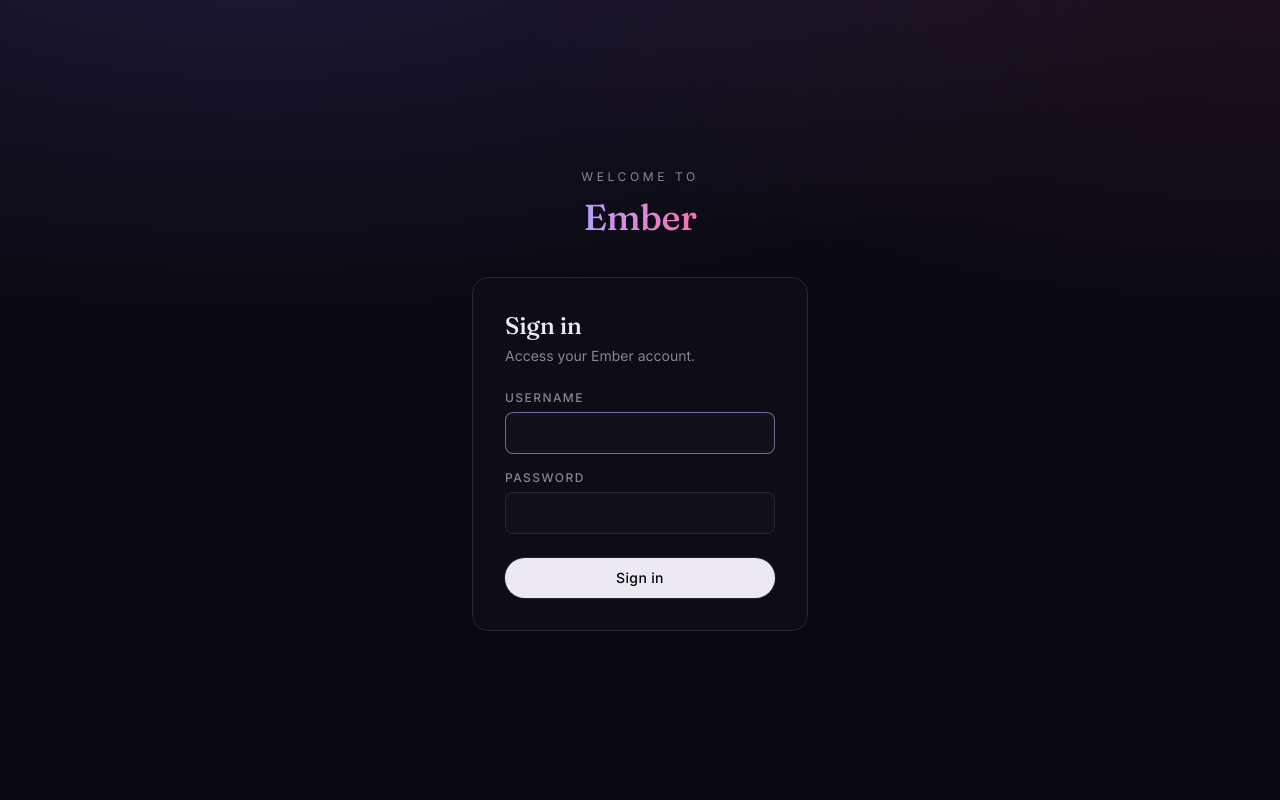
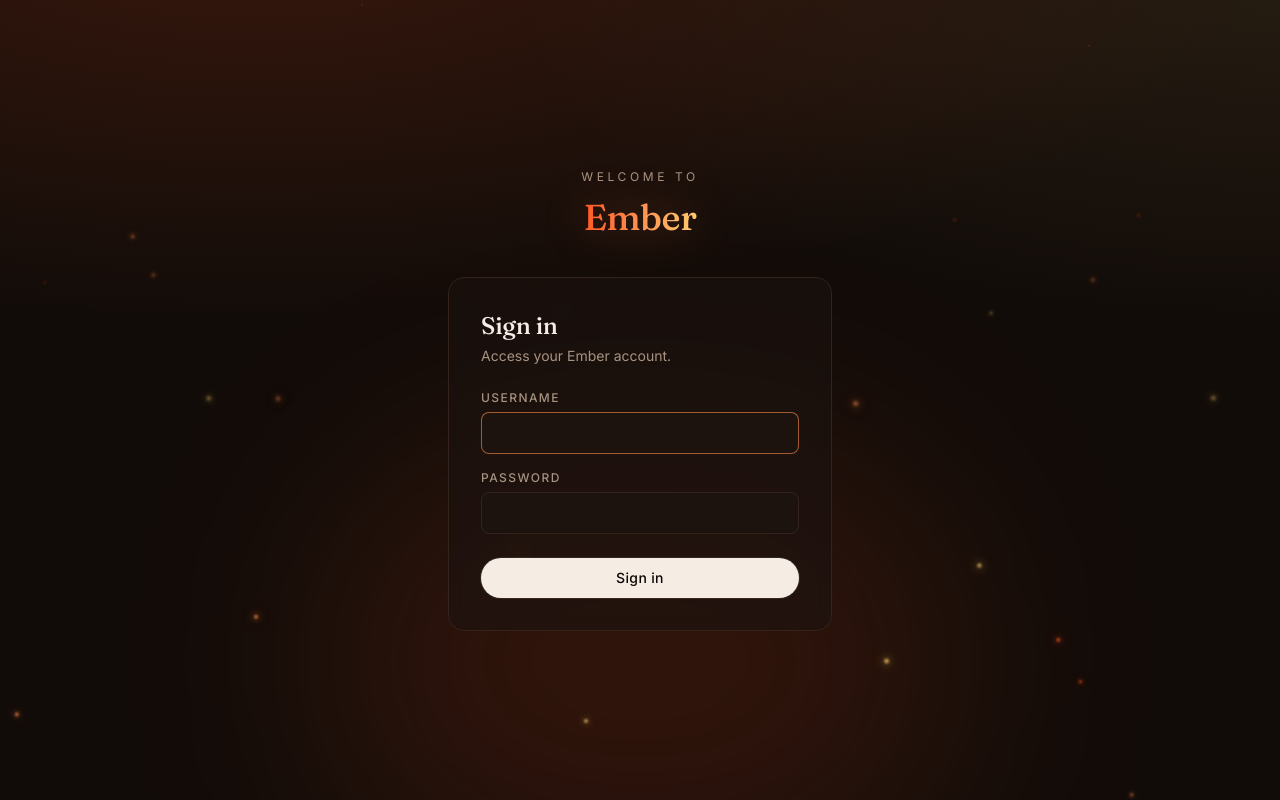
Before and after one commit to TobiasKjernell/artist_cms, a React (Vite) app: page / in a window 1280 px wide. Built offline with nearby package versions, Linux system fonts and the light colour scheme; no server answers.

Commit message:
added ember theme

```diff
--- /dev/null
+++ b/src/components/effects/EmberField.tsx
@@ -0,0 +1,58 @@
+import { useMemo, type CSSProperties } from 'react'
+
+type Ember = {
+  id: number
+  left: number
+  size: number
+  duration: number
+  delay: number
+  drift: number
+  color: string
+}
+
+const COLORS = ['var(--color-accent)', 'var(--color-accent-strong)', 'var(--color-accent-hot)']
+
+function randomEmbers(count: number): Ember[] {
+  return Array.from({ length: count }, (_, id) => {
+    const size = 2 + Math.random() * 4
+    return {
+      id,
+      left: Math.random() * 100,
+      size,
+      duration: 7 + Math.random() * 9,
+      // Negative delays start each particle mid-flight so the field feels
+      // already alive on first paint instead of bursting from the bottom.
+      delay: Math.random() * -14,
+      drift: (Math.random() - 0.5) * 120,
+      color: COLORS[Math.floor(Math.random() * COLORS.length)],
+    }
+  })
+}
+
+/** A field of drifting, glowing embers — used behind the login screen. */
+export function EmberField({ count = 32 }: { count?: number }) {
+  const embers = useMemo(() => randomEmbers(count), [count])
+
+  return (
+    <div className="ember-field" aria-hidden="true">
+      {embers.map((ember) => (
+        <span
+          key={ember.id}
+          className="ember-particle"
+          style={
+            {
+              left: `${ember.left}%`,
+              width: ember.size,
+              height: ember.size,
+              background: ember.color,
+              boxShadow: `0 0 ${ember.size * 2}px ${ember.color}, 0 0 ${ember.size * 6}px ${ember.color}`,
+              '--drift': `${ember.drift}px`,
+              '--duration': `${ember.duration}s`,
+              '--delay': `${ember.delay}s`,
+            } as CSSProperties
+          }
+        />
+      ))}
+    </div>
+  )
+}
--- a/src/components/intro/IntroAnimation.tsx
+++ b/src/components/intro/IntroAnimation.tsx
@@ -1,5 +1,6 @@
 import { useEffect, useState } from 'react'
 import { AnimatePresence, motion, type Variants } from 'framer-motion'
+import { EmberField } from '../effects/EmberField'
 
 const WORDMARK = 'EMBER'
 
@@ -20,7 +21,7 @@ export function IntroAnimation() {
 
   useEffect(() => {
     if (!visible) return
-    const dismiss = setTimeout(() => setVisible(false), 2600)
+    const dismiss = setTimeout(() => setVisible(false), 3600)
     return () => clearTimeout(dismiss)
   }, [visible])
 
@@ -30,7 +31,7 @@ export function IntroAnimation() {
         <motion.div
           className="fixed inset-0 z-[100] flex flex-col items-center justify-center overflow-hidden bg-ink"
           initial={{ opacity: 1 }}
-          exit={{ opacity: 0, transition: { duration: 0.7, ease: 'easeInOut' } }}
+          exit={{ opacity: 0, transition: { duration: 0.8, ease: 'easeInOut' } }}
           onClick={() => setVisible(false)}
           role="presentation"
         >
@@ -47,7 +48,12 @@ export function IntroAnimation() {
             transition={{ duration: 2, delay: 0.3 }}
           />
 
-          <div className="relative flex items-center">
+          <EmberField count={20} />
+
+          <div
+            className="relative flex items-center"
+            style={{ textShadow: '0 0 30px rgba(255, 122, 61, 0.55)' }}
+          >
             {WORDMARK.split('').map((letter, i) => (
               <motion.span
                 key={i}
--- a/src/index.css
+++ b/src/index.css
@@ -4,19 +4,19 @@
   --font-display: 'Fraunces', Georgia, serif;
   --font-sans: 'Inter', system-ui, 'Segoe UI', Roboto, sans-serif;
 
-  --color-ink: #050409;
-  --color-void: #0a0910;
-  --color-surface: #121019;
-  --color-surface-raised: #191622;
-  --color-hairline: #2a2632;
-  --color-hairline-strong: #3a3548;
-  --color-fog: #8a8496;
-  --color-bone: #ede9f2;
-  --color-bone-dim: #c7c2d1;
+  --color-ink: #0b0705;
+  --color-void: #120c09;
+  --color-surface: #1c130f;
+  --color-surface-raised: #241811;
+  --color-hairline: #33231a;
+  --color-hairline-strong: #4a3223;
+  --color-fog: #a89383;
+  --color-bone: #f5ece3;
+  --color-bone-dim: #ddc7b8;
 
-  --color-accent: #b4a0ff;
-  --color-accent-strong: #8f6dff;
-  --color-accent-hot: #ff6fae;
+  --color-accent: #ff8a4c;
+  --color-accent-strong: #ff5522;
+  --color-accent-hot: #ffcf6e;
 
   --animate-fade-up: fade-up 0.7s cubic-bezier(0.16, 1, 0.3, 1) both;
   --animate-fade-in: fade-in 0.5s ease both;
@@ -59,8 +59,8 @@ body {
   -webkit-font-smoothing: antialiased;
   -moz-osx-font-smoothing: grayscale;
   background-image:
-    radial-gradient(ellipse 80% 50% at 20% -10%, rgba(143, 109, 255, 0.16), transparent),
-    radial-gradient(ellipse 60% 40% at 100% 0%, rgba(255, 111, 174, 0.08), transparent);
+    radial-gradient(ellipse 80% 50% at 20% -10%, rgba(255, 85, 34, 0.16), transparent),
+    radial-gradient(ellipse 60% 40% at 100% 0%, rgba(255, 207, 110, 0.08), transparent);
   background-attachment: fixed;
   min-height: 100svh;
 }
@@ -72,7 +72,7 @@ body {
 }
 
 ::selection {
-  background: rgba(180, 160, 255, 0.28);
+  background: rgba(255, 138, 76, 0.3);
   color: var(--color-bone);
 }
 
@@ -98,8 +98,73 @@ button {
 }
 
 .text-gradient {
-  background-image: linear-gradient(100deg, var(--color-accent) 0%, var(--color-accent-hot) 100%);
+  background-image: linear-gradient(100deg, var(--color-accent-strong) 0%, var(--color-accent) 45%, var(--color-accent-hot) 100%);
   background-clip: text;
   -webkit-background-clip: text;
   color: transparent;
+  filter: drop-shadow(0 0 22px rgba(255, 122, 61, 0.35));
 }
+
+/* Drifting embers: a field of glowing particles rising and fading, like
+   sparks off a fire. Used behind the login screen. Each particle carries
+   its own --drift/--duration/--delay via inline style. */
+.ember-field {
+  position: absolute;
+  inset: 0;
+  overflow: hidden;
+  pointer-events: none;
+}
+
+.ember-particle {
+  position: absolute;
+  bottom: -5%;
+  border-radius: 999px;
+  opacity: 0;
+  filter: blur(1.5px);
+  animation-name: ember-rise;
+  animation-timing-function: cubic-bezier(0.3, 0, 0.6, 1);
+  animation-iteration-count: infinite;
+  animation-duration: var(--duration);
+  animation-delay: var(--delay);
+  will-change: transform, opacity;
+}
+
+@keyframes ember-rise {
+  0% {
+    transform: translate(0, 0) scale(0.6);
+    opacity: 0;
+  }
+  8% {
+    opacity: 0.8;
+  }
+  55% {
+    transform: translate(calc(var(--drift) * 0.6), -55vh) scale(1);
+  }
+  88% {
+    opacity: 0.4;
+  }
+  100% {
+    transform: translate(var(--drift), -108vh) scale(0.3);
+    opacity: 0;
+  }
+}
+
+@keyframes ember-pulse {
+  0%,
+  100% {
+    opacity: 0.5;
+    transform: scale(1);
+  }
+  50% {
+    opacity: 0.85;
+    transform: scale(1.08);
+  }
+}
+
+@media (prefers-reduced-motion: reduce) {
+  .ember-particle {
+    animation: none;
+    opacity: 0.35;
+    bottom: 30%;
+  }
+}
--- a/src/pages/LoginPage.tsx
+++ b/src/pages/LoginPage.tsx
@@ -11,6 +11,7 @@ import { Field, Input } from '../components/ui/Field'
 import { Card } from '../components/ui/Card'
 import { Spinner } from '../components/ui/Spinner'
 import { errorMessage } from '../lib/errors'
+import { EmberField } from '../components/effects/EmberField'
 
 const loginSchema = z.object({
   username: z.string().min(1, 'Required'),
@@ -57,7 +58,15 @@ export default function LoginPage() {
   if (token) return <Spinner label="Signing you in…" />
 
   return (
-    <div className="mx-auto flex w-full max-w-sm flex-1 flex-col items-center justify-center px-6 py-20">
+    <div className="relative flex w-full flex-1 flex-col items-center justify-center overflow-hidden px-6 py-20">
+      <div
+        className="pointer-events-none absolute bottom-[-10%] left-1/2 h-[55vh] w-[70vw] max-w-160 -translate-x-1/2 rounded-full bg-accent-strong/25 blur-[110px]"
+        style={{ animation: 'ember-pulse 6s ease-in-out infinite' }}
+        aria-hidden="true"
+      />
+      <EmberField count={36} />
+
+      <div className="relative mx-auto flex w-full max-w-sm flex-col items-center">
         <div className="animate-fade-up mb-10 text-center">
           <p className="mb-3 text-xs uppercase tracking-[0.3em] text-fog">Welcome to</p>
           <h1 className="font-display text-4xl text-bone">
@@ -71,7 +80,12 @@ export default function LoginPage() {
 
           <form onSubmit={handleSubmit(onSubmit)} className="flex flex-col gap-4">
             <Field label="Username" error={errors.username?.message}>
-            <Input autoFocus autoComplete="username" hasError={Boolean(errors.username)} {...register('username')} />
+              <Input
+                autoFocus
+                autoComplete="username"
+                hasError={Boolean(errors.username)}
+                {...register('username')}
+              />
             </Field>
             <Field label="Password" error={errors.password?.message}>
               <Input
@@ -90,5 +104,6 @@ export default function LoginPage() {
           </form>
         </Card>
       </div>
+    </div>
   )
 }
```
Also changed, not shown: src/store/authStore.ts (line endings or trailing spaces). Lines whose indentation alone changed are shown as unchanged.
